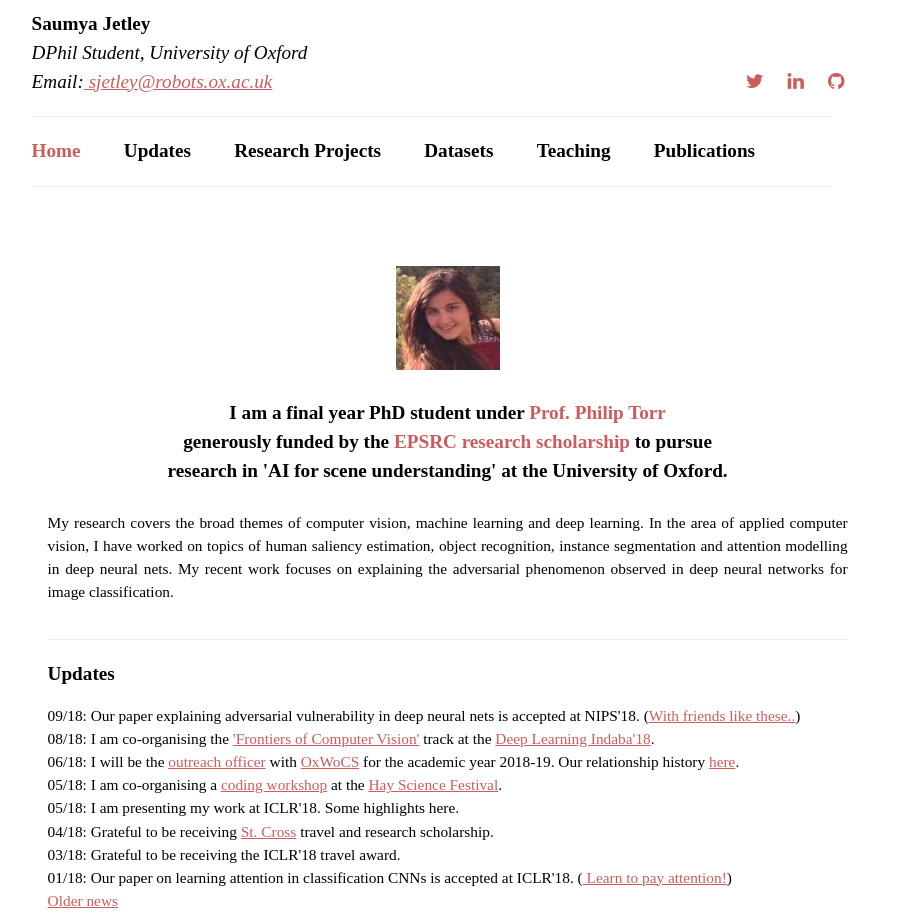
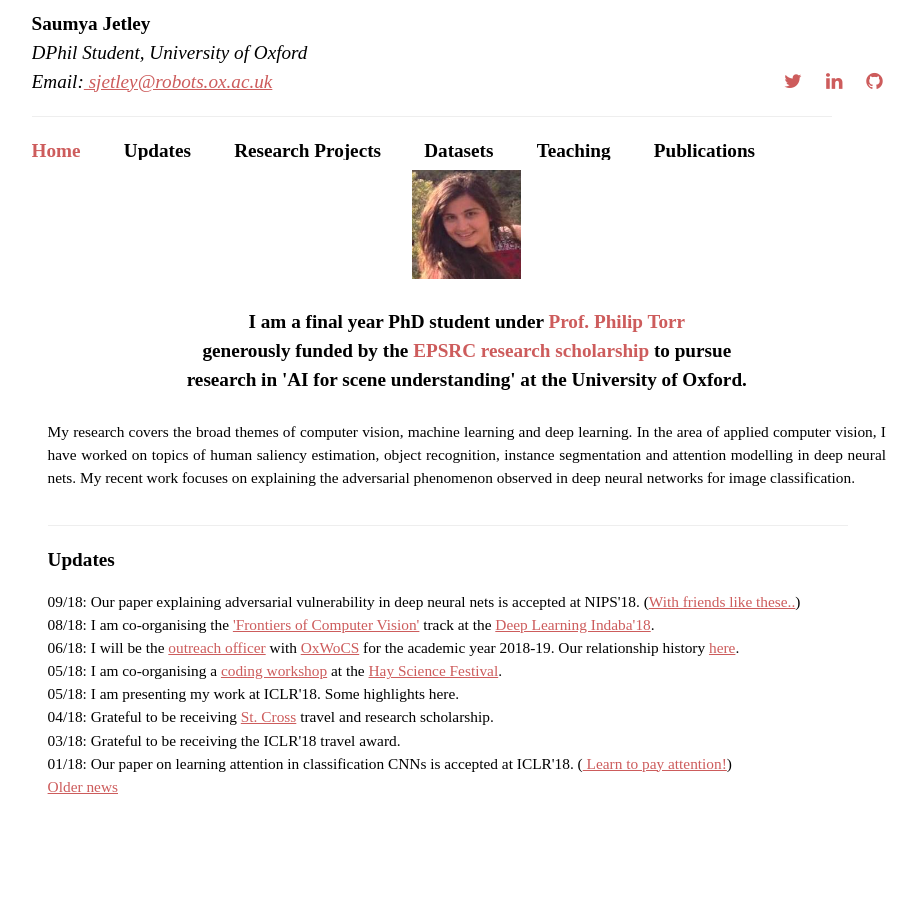
Before and after one commit to saumya-jetley/saumya-jetley-legacy-github-io, a plain HTML site: page index.html in a window 1280 px wide. Shown: the top 915 px of the page, without its empty margins (186-1103 px from the left). After the commit the page ends 800 px from the top, so only its background shows below. Drawn offline with nearby package versions, Linux system fonts and the light colour scheme.

Commit message:
changes to accommodate two divs and part of one main, and addition of scroll on the inner div

```diff
--- a/index.html
+++ b/index.html
@@ -21,23 +21,38 @@ and has been modified for purpose.-->
 .w3-sidebar a {font-family: "Times New Roman", cursive}
 body,h1,h2,h3,h4,h5,h6,.w3-wide {font-family: "Times New Roman", cursive}
 
+.navbar {
+position: relative;
+height: 100vh
+}
+
 .navbar1 {
   position: fixed;
+  overflow:hidden;
   top: 0;
-  margin-left: 17vw
+  left: 17vw;
+  height:20vh
 }
 
 .navbar2 {
   position: relative;
-  margin-left: 17vw;
-  margin-top: 20vw;
+  left: 17vw;
+  overflow: auto;
+  top:20vh;
+  height: 80vh;
+}
+
+.navbar2 {
+    -ms-overflow-style: none;  //IE10+
+    overflow: -moz-scrollbars-none;  // Firefox
+}
+.navbar2::-webkit-scrollbar {
+    display: none;  // Safari and Chrome
 }
 
 .sidemenu-link{
   display: block;
   visibility: hidden;
-  position: absolute;
-  margin-top: -18vw;
 }
 
 /* unvisited link */
@@ -72,10 +87,11 @@ a.sidemenu.onView {
 </style>
 </head>
 
-<body>
+<body scroll="no" style="overflow: hidden">
 <!-- Sidebar/menu -->
 <!--<nav class="w3-bar w3-bar-block w3-white w3-collapse w3-top" style="z-index:3;width:235px;margin-left:-100px" id="mySidebar">-->
-<div class="navbar1 w3-bar w3-white" style="max-width:65vw; z-index: 1">
+<div class = navbar>
+<div class="navbar1 w3-bar w3-white" style="max-width:68vw; z-index: 1">
   <!--<div class="w3-container w3-display-container w3-padding-16">-->
     <h5 style="font-size:1.5vw"><b>Saumya Jetley</b><br />
     <i>DPhil Student, University of Oxford</i><br /><i>Email:<a href="mailto:sjetley@robots.ox.ac.uk"> sjetley@robots.ox.ac.uk</i></a>
@@ -103,7 +119,7 @@ a.sidemenu.onView {
 
 
 <!-- !PAGE CONTENT! -->
-  <div class="navbar2" style="max-width:65vw; z-index: 0">
+  <div class="navbar2" style="max-width:68vw; z-index: 0">
   <!-- Push down content on small screens -->
   <!--<div class="w3-hide-large" style="margin-top:83px"></div>-->
 
@@ -335,7 +351,7 @@ In this work, we propose to directly regress to objects' shapes in addition to t
       <br/><br/>
     </div>
 
-
+</div>
 </div>
 </body>
 
--- a/website.js
+++ b/website.js
@@ -7,7 +7,7 @@ $(document).ready(function() {
   $(sections).each(function(){
     var divPosition = $(this).offset().top;
     //the -1 is so that it includes the div 1px before the div leave the top of the window.
-    if( x > divPosition + (document.documentElement.clientWidth)/500 ){
+    if( x > divPosition + 1 ){
       currentSection = $(this);
     }
 
@@ -25,7 +25,7 @@ $(document).ready(function() {
     $(sections).each(function(){
       var divPosition = $(this).offset().top;
       //the -1 is so that it includes the div 1px before the div leave the top of the window.
-      if( divPosition - (document.documentElement.clientWidth)/500 < currentScroll ){
+      if( divPosition - 1 < currentScroll ){
         currentSection = $(this);
       }
 
```
